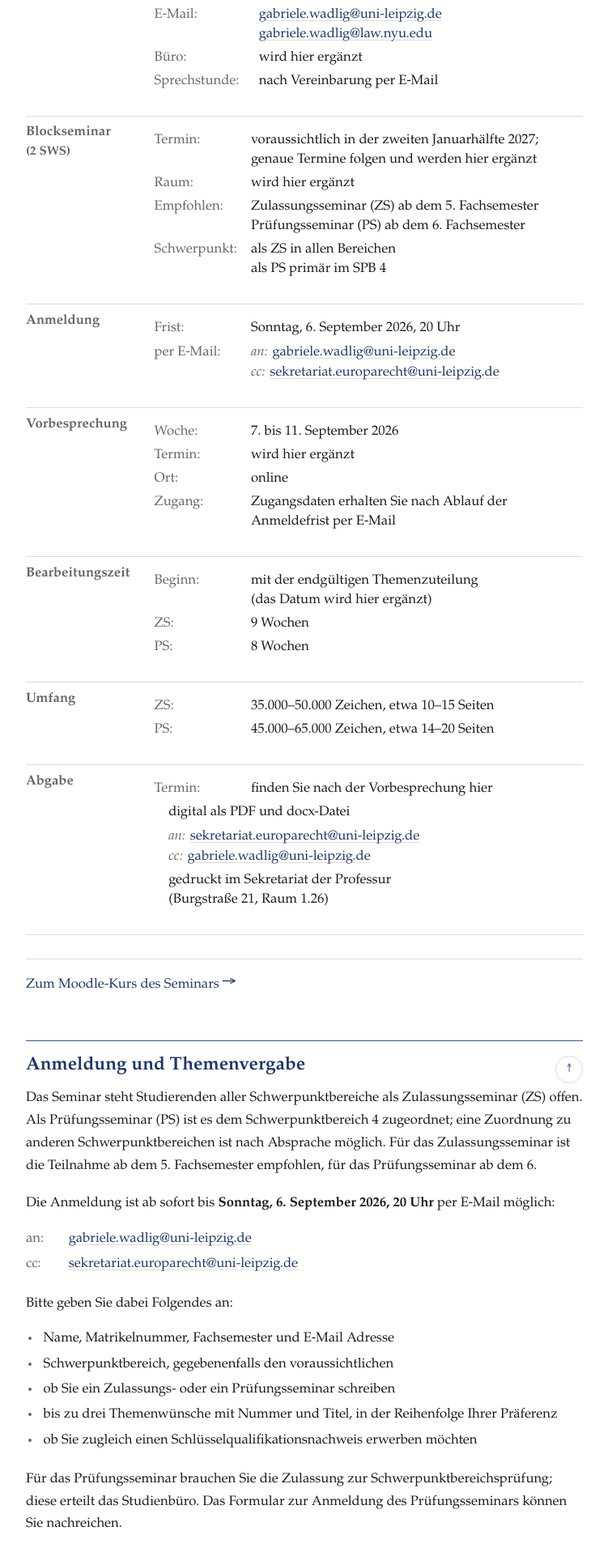
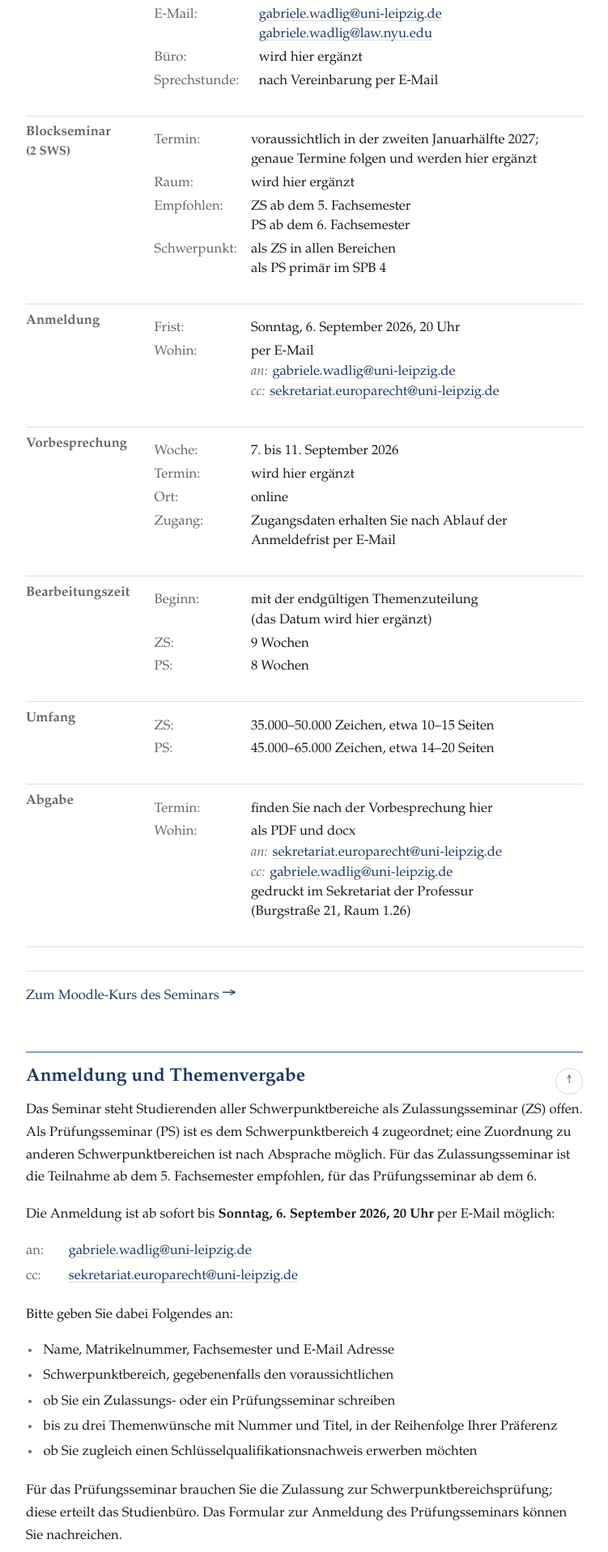
Before and after one commit to gwadlig/Seminar-Europarecht-WiSe-26-27, a Jekyll site: the page built from informationen.md, in a window 1280 px wide. Shown: the part 413-2330 px from the top of the page at 81% size, without its empty margins (264-1015 px from the left). Built offline with Jekyll 4.4.1, drawn with Linux system fonts in a browser that asks for light colours.

Commit message:
Add files via upload

```diff
--- a/_config.yml
+++ b/_config.yml
@@ -44,7 +44,7 @@ seminar:
   lehrform: "Blockseminar"
   sws: "2&nbsp;SWS"
   raum: ""
-  fachsemester: "Zulassungsseminar (ZS) ab dem 5.&nbsp;Fachsemester; Prüfungsseminar (PS) ab dem 6.&nbsp;Fachsemester"
+  fachsemester: "ZS ab dem 5.&nbsp;Fachsemester; PS ab dem 6.&nbsp;Fachsemester"
   schwerpunkt: "als ZS in allen Bereichen; als PS primär im SPB 4"
   moodle: "https://moodle2.uni-leipzig.de/course/view.php?id=61403"
   buero: ""
--- a/assets/stil.css
+++ b/assets/stil.css
@@ -599,9 +599,6 @@ nav.sprung a::before {
    die Marke eines solchen Paares zählt für die Spaltenbreite nicht mit. */
 .paare .voll { grid-column: 1 / -1; }
 .paare span.voll:not(.f) { padding-left: 1.1rem; }
-/* Volle Breite, aber auf der Fluchtlinie der Marken statt eingerückt:
-   für Angaben, die selbst wie eine Marke lesen („digital als PDF …“). */
-.paare .voll.ohne-einzug { padding-left: 0; }
 
 /* Eine Angabe je Zeile, mit hängendem Einzug: bricht sie um, steht die
    Fortsetzung unter der Adresse und nicht unter der Untermarke „an:“ */
@@ -741,13 +738,6 @@ footer {
     gap: .3rem .7rem;
   }
   .paare .f { font-size: .9em; }
-  /* Trägt der Wert selbst Untermarken („an:“/„cc:“), konkurrieren Marke und
-     Wert um eine Breite, die am Handy nicht reicht: die Spur wird auf ihr
-     Minimum gedrückt und die nicht umbrechende Marke läuft in die Wertspalte,
-     wo sie auf der Untermarke liegt. Deshalb hier Marke über den Wert –
-     dieselbe Lösung wie bei „Beginn:“, nur auf die Handyansicht beschränkt. */
-  .paare .voll-handy { grid-column: 1 / -1; }
-  .paare span.voll-handy:not(.f) { padding-left: 1.1rem; }
   .inhalt th, .inhalt td { padding: .45rem .6rem; }
   ol.themen li { gap: .55rem; }
   ol.themen .nr { min-width: 1.5rem; }
--- a/informationen.md
+++ b/informationen.md
@@ -22,7 +22,7 @@ permalink: /informationen/
 {%- assign sws = site.seminar.sws | strip -%}
 {%- assign swp = site.seminar.schwerpunkt | strip -%}
 <tr><td><span class="zwei">{{ site.seminar.lehrform }}{% if sws != "" %}<br><span class="sws">({{ sws }})</span>{% endif %}</span></td><td><div class="paare"><span class="f">Termin:</span><span>voraussichtlich {{ site.termine.block }}{% if site.termine.block_hinweis != "" %}; {{ site.termine.block_hinweis }}{% endif %}</span><span class="f">Raum:</span><span>{% if raum != "" %}{{ raum }}{% else %}wird hier ergänzt{% endif %}</span><span class="f">Empfohlen:</span><span>{{ site.seminar.fachsemester | replace: "; ", "<br>" }}</span>{% if swp != "" %}<span class="f">Schwerpunkt:</span><span>{{ swp | replace: "; ", "<br>" }}</span>{% endif %}</div></td></tr>
-<tr><td>Anmeldung</td><td><div class="paare"><span class="f">Frist:</span><span>{{ site.termine.anmeldeschluss }}</span><span class="f voll-handy">per E&#8209;Mail:</span><span class="voll-handy"><span class="zeile"><span class="fi">an:</span>{% include email.html nur="haupt" %}</span><span class="zeile"><span class="fi">cc:</span><a href="mailto:sekretariat.europarecht@uni-leipzig.de">sekretariat.europarecht@<wbr>uni-leipzig.de</a></span></span></div></td></tr>
+<tr><td>Anmeldung</td><td><div class="paare"><span class="f">Frist:</span><span>{{ site.termine.anmeldeschluss }}</span><span class="f">Wohin:</span><span>per E&#8209;Mail<span class="zeile"><span class="fi">an:</span>{% include email.html nur="haupt" %}</span><span class="zeile"><span class="fi">cc:</span><a href="mailto:sekretariat.europarecht@uni-leipzig.de">sekretariat.europarecht@<wbr>uni-leipzig.de</a></span></span></div></td></tr>
 {%- assign vb_t = site.termine.vorbesprechung_termin | strip -%}
 <tr><td>Vorbesprechung</td><td><div class="paare"><span class="f">Woche:</span><span>{{ site.termine.vorbesprechung }}</span><span class="f">Termin:</span><span>{% if vb_t != "" %}{{ vb_t }}{% else %}wird hier ergänzt{% endif %}</span><span class="f">Ort:</span><span>online</span><span class="f">Zugang:</span><span>{{ site.termine.vorbesprechung_zugang }}</span></div></td></tr>
 {%- assign beginn_offen = site.termine.beginn_offen -%}
@@ -32,7 +32,7 @@ permalink: /informationen/
 {%- assign abg_p = site.termine.abgabe_pruefung | strip -%}
 <tr><td>Bearbeitungszeit</td><td><div class="paare"><span class="f">Beginn:</span><span>{% if beginn != "" %}{{ beginn }}{% else %}{{ beginn_offen | replace: "; ", "<br>" }}{% endif %}</span><span class="f">ZS:</span><span>9&nbsp;Wochen</span><span class="f">PS:</span><span>8&nbsp;Wochen</span></div></td></tr>
 <tr><td>Umfang</td><td><div class="paare"><span class="f">ZS:</span><span>35.000–50.000&nbsp;Zeichen, etwa 10–15&nbsp;Seiten</span><span class="f">PS:</span><span>45.000–65.000&nbsp;Zeichen, etwa 14–20&nbsp;Seiten</span></div></td></tr>
-<tr><td>Abgabe</td><td><div class="paare">{% if abg_z != "" or abg_p != "" %}<span class="f">ZS:</span><span>{% if abg_z != "" %}{{ abg_z }}{% else %}{{ abgabe_offen }}{% endif %}</span><span class="f">PS:</span><span>{% if abg_p != "" %}{{ abg_p }}{% else %}{{ abgabe_offen }}{% endif %}</span>{% else %}<span class="f">Termin:</span><span>{{ abgabe_offen }}</span>{% endif %}<span class="voll ohne-einzug">digital als PDF und docx-Datei</span><span class="voll"><span class="zeile"><span class="fi">an:</span><a href="mailto:sekretariat.europarecht@uni-leipzig.de">sekretariat.europarecht@<wbr>uni-leipzig.de</a></span><span class="zeile"><span class="fi">cc:</span>{% include email.html nur="haupt" %}</span></span><span class="voll ohne-einzug">gedruckt im Sekretariat der Professur<br>(Burgstraße&nbsp;21, Raum&nbsp;1.26)</span></div></td></tr>
+<tr><td>Abgabe</td><td><div class="paare">{% if abg_z != "" or abg_p != "" %}<span class="f">ZS:</span><span>{% if abg_z != "" %}{{ abg_z }}{% else %}{{ abgabe_offen }}{% endif %}</span><span class="f">PS:</span><span>{% if abg_p != "" %}{{ abg_p }}{% else %}{{ abgabe_offen }}{% endif %}</span>{% else %}<span class="f">Termin:</span><span>{{ abgabe_offen }}</span>{% endif %}<span class="f">Wohin:</span><span>als PDF und docx<span class="zeile"><span class="fi">an:</span><a href="mailto:sekretariat.europarecht@uni-leipzig.de">sekretariat.europarecht@<wbr>uni-leipzig.de</a></span><span class="zeile"><span class="fi">cc:</span>{% include email.html nur="haupt" %}</span>gedruckt im Sekretariat der Professur<br>(Burgstraße&nbsp;21, Raum&nbsp;1.26)</span></div></td></tr>
 {%- assign mo = site.seminar.moodle | strip -%}
 </table>
 
```
